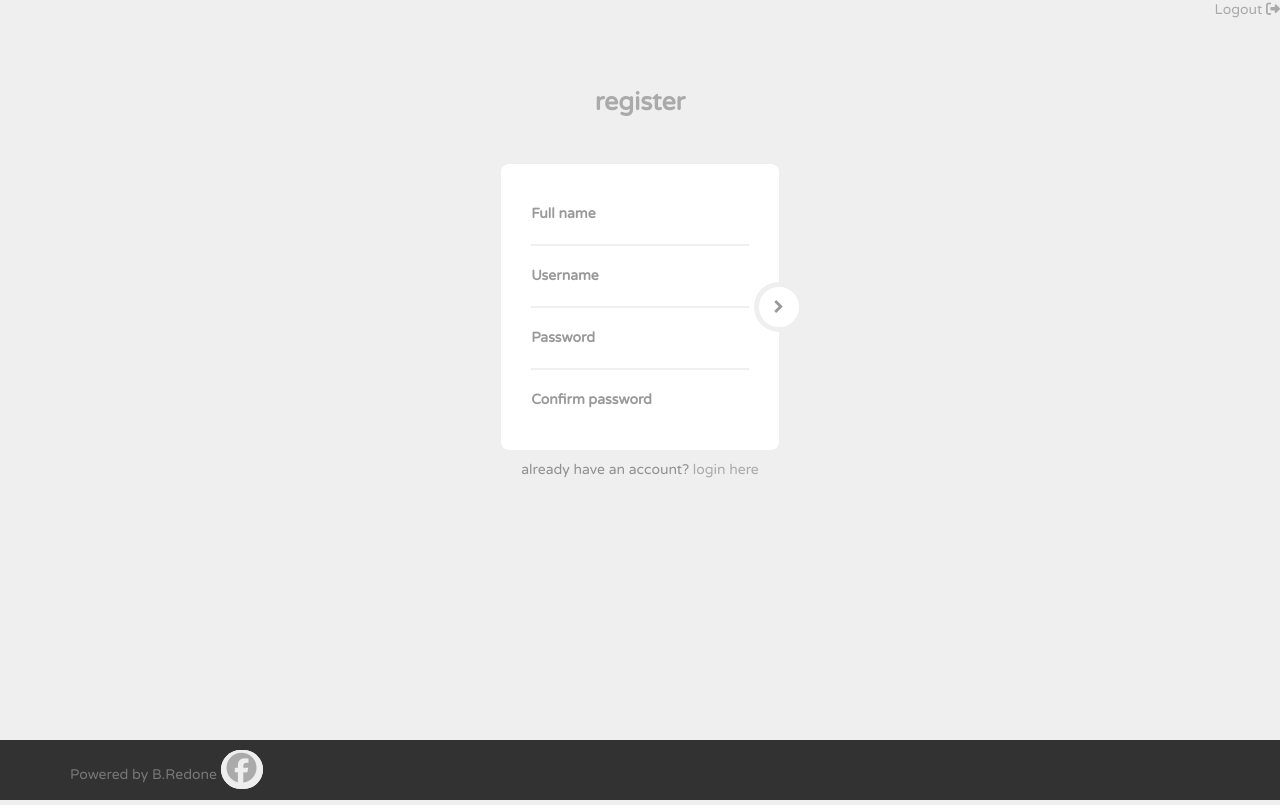
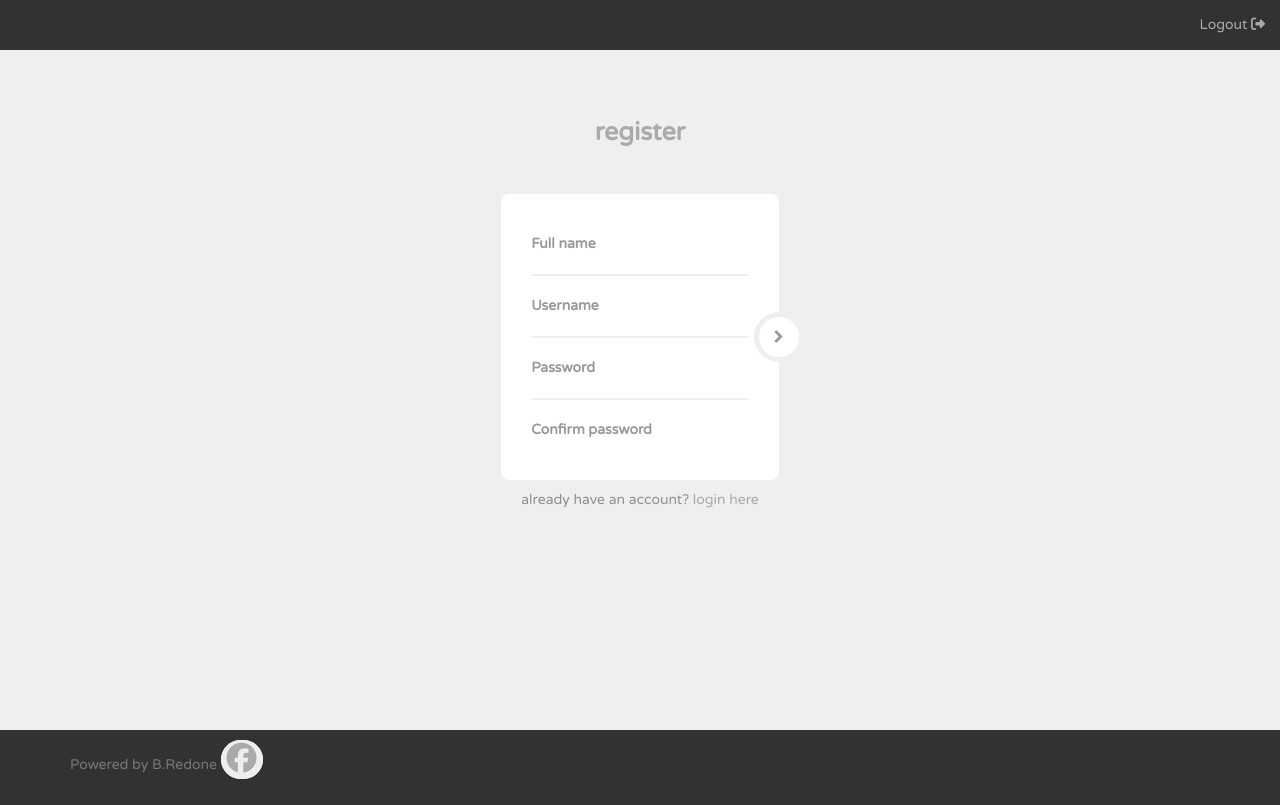
Before and after one commit to slowloris-x/booksreview, a Flask app: page /register in a window 1280 px wide. Run offline with Flask 2, Linux system fonts and the light colour scheme; some libraries are stand-ins or nearby versions.

Commit message:
second initialisation and deploy:header

```diff
--- a/static/css/custom.css
+++ b/static/css/custom.css
@@ -40,7 +40,7 @@ a:hover {
   bottom: 0;
   width: 100%;
   /* Set the fixed height of the footer here */
-  height: 60px;
+  height: 70px;
   line-height: 60px; /* Vertically center the text there */
   background-color: #323232;
 }
@@ -48,7 +48,11 @@ a:hover {
   padding-right: 15px;
   padding-left: 15px;
 }
-
+.header{
+  height: 50px;
+padding: 15px;
+background: #323232;
+}
 /*=== 3. Text Outside the Box ===*/
 .etc-login-form {
   color: #919191;
--- a/templates/layout.html
+++ b/templates/layout.html
@@ -20,7 +20,7 @@
 <link rel="stylesheet" href="{{ url_for('static', filename='css/custom.css') }}">
   </head>
   <body>
-    <div class="text-right">
+    <div class="text-right header">
       <a href="{{ url_for('logout') }}">Logout <i class="fas fa-sign-out-alt"></i></a>
 
     </div>
```
Also changed, not shown: other parts of static/css/custom.css (+1 -1 lines), 2 other files.
